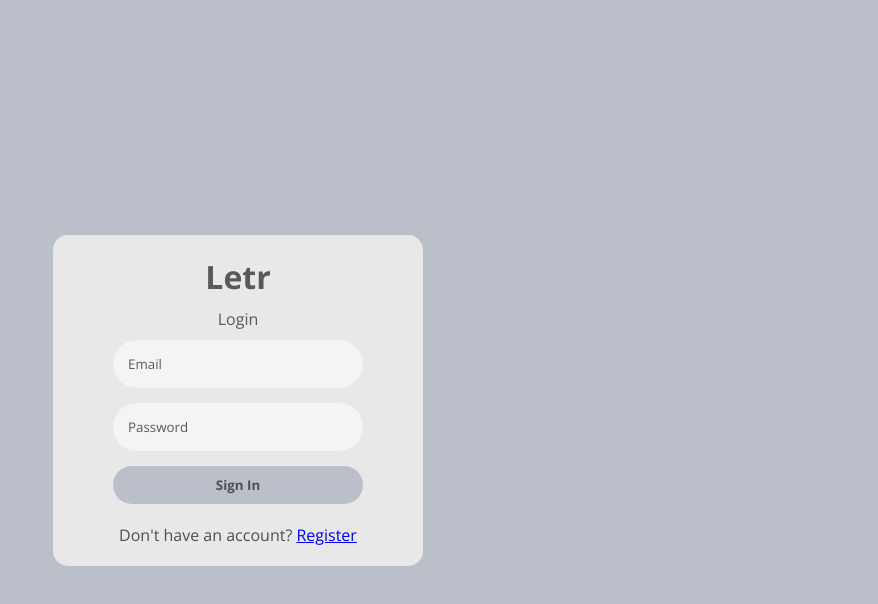
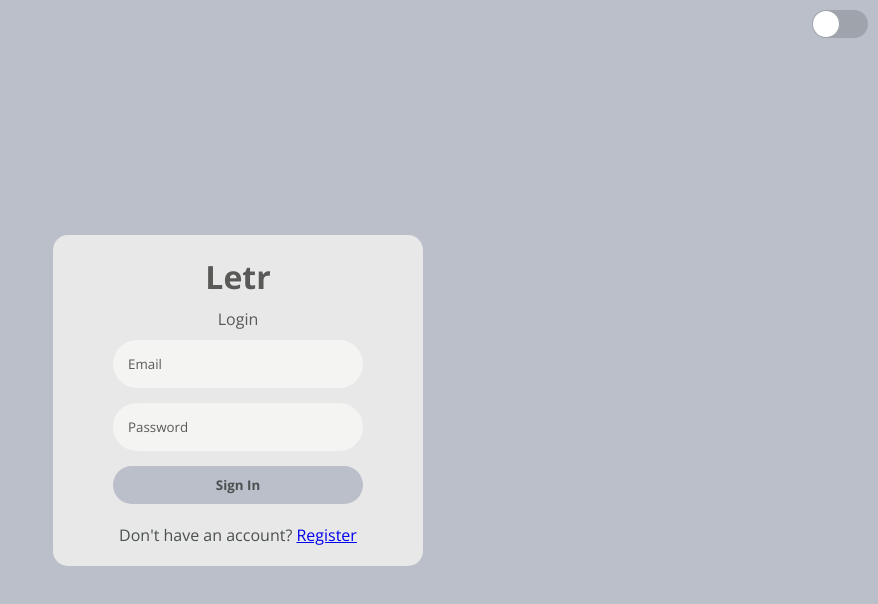
Before and after one commit to Nelf-dev/Letr, a React (Create React App) app: page /login in a window 1280 px wide. Shown: the top 604 px of the page, without its empty margins (402-1280 px from the left). Built offline with nearby package versions, Linux system fonts and the light colour scheme; no server answers.

Commit message:
added light mode and dark mode

```diff
--- a/package.json
+++ b/package.json
@@ -11,6 +11,7 @@
     "react-dom": "^18.0.0",
     "react-router-dom": "^6.3.0",
     "react-scripts": "5.0.1",
+    "react-switch": "^7.0.0",
     "sass": "^1.54.8",
     "web-vitals": "^2.1.4"
   },
--- a/src/App.js
+++ b/src/App.js
@@ -1,38 +1,66 @@
-import Register from './pages/Register';
-import Login from './pages/Login';
-import Home from './pages/Home';
+import Register from "./pages/Register";
+import Login from "./pages/Login";
+import Home from "./pages/Home";
 import "./style.scss";
-import { BrowserRouter, Routes, Route, Navigate, } from "react-router-dom";
-import { useContext } from 'react';
-import { AuthContext } from './context/AuthContext';
+import { BrowserRouter, Routes, Route, Navigate } from "react-router-dom";
+import { useContext, createContext, useState } from "react";
+import { AuthContext } from "./context/AuthContext";
+import ReactSwitch from "react-switch";
 
+//Light and Dark mode Context
+
+export const ThemeContext = createContext(null);
 
 function App() {
 
-  const {currentUser} = useContext(AuthContext)
+  const { currentUser } = useContext(AuthContext);
 
-  const ProtectedRoute = ({children}) =>{
-    if(!currentUser){
-      return <Navigate to="/login" />
+  const ProtectedRoute = ({ children }) => {
+    if (!currentUser) {
+      return <Navigate to="/login" />;
     }
 
-    return children
+    return children;
   };
 
+  //Light and Dark Mode
+  const [theme, setTheme] = useState("light");
+  const toggleTheme = () => {
+    setTheme((curr) => (curr == "light" ? "dark" : "light"));
+  };
+  // *******************
+
   return (
+    <ThemeContext.Provider value={{ theme, toggleTheme }}>
+      <div id={theme}>
+        <div className="switch">
+          <ReactSwitch
+          onChange={toggleTheme}
+          checked={theme === "dark"}
+          checkedIcon={false}
+          uncheckedIcon={false}
+          onColor={"#272c36"}
+          offColor={"#9fa3ac"}
+          />
+        </div>
         <BrowserRouter>
           <Routes>
             <Route path="/">
-            <Route index element={
+              <Route
+                index
+                element={
                   <ProtectedRoute>
                     <Home />
                   </ProtectedRoute>
-            } />
+                }
+              />
               <Route path="login" element={<Login />} />
               <Route path="register" element={<Register />} />
             </Route>
           </Routes>
         </BrowserRouter>
+        </div>
+    </ThemeContext.Provider>
   );
 }
 
--- a/src/index.js
+++ b/src/index.js
@@ -2,6 +2,7 @@ import React from 'react';
 import ReactDOM from 'react-dom/client';
 import App from './App';
 import { AuthContextProvider } from './context/AuthContext';
+
 
 const root = ReactDOM.createRoot(document.getElementById('root'));
 root.render(
--- a/src/style.scss
+++ b/src/style.scss
@@ -11,6 +11,74 @@ $lighter: #F4F4F2;
 $outline: #595958;
 $chatyou: rgb(88, 190, 230);
 $chatthem: rgb(159, 180, 188);
+
+#dark {
+    *{
+        p {
+            color: white;
+        }
+        span {
+            color: white;
+        }
+
+        input {
+            color: white;
+            background-color: #2a2e2e;
+        }
+    }
+
+
+    .home {
+        background-color: #151717;
+
+        .navbar {
+            background-color: #272c36;
+        }
+
+        .chatInfo {
+            background-color: #272c36;
+        }
+
+        .messages, .userChat{
+            background-color: #2a2e2e;
+        }
+
+        .input {
+            background-color: #3a3f3f;
+            input {
+                background-color: #3a3f3f;
+            }
+        }
+    }
+
+    .formContainer {
+        background-color: #151717;
+
+        .formWrapper {
+            background-color: #272c36;
+
+            input {
+                &::placeholder {
+                    color: white;
+                }
+            }
+
+            button {
+                background-color: #151717;
+                color:#E8E8E8;
+
+                &:hover {
+                    background-color: #4b5849;
+                }
+            }
+        }
+    }
+
+    .switch {
+        background-color: #151717;
+    }
+}
+
 
 // @include tablet {
 //     display: none;
@@ -365,5 +433,15 @@ $chatthem: rgb(159, 180, 188);
     }
 }
 
+//switch
+
+.switch {
+    position: absolute;
+    right: 0%;
+    padding: 10px;
+    background-color: $dark;
+    display: flex;
+    justify-content: flex-end;
+}
 
 // Animations
```
Also changed, not shown: 2 other files (tests, documents, lock files or other folders). Lines whose indentation alone changed are shown as unchanged.
